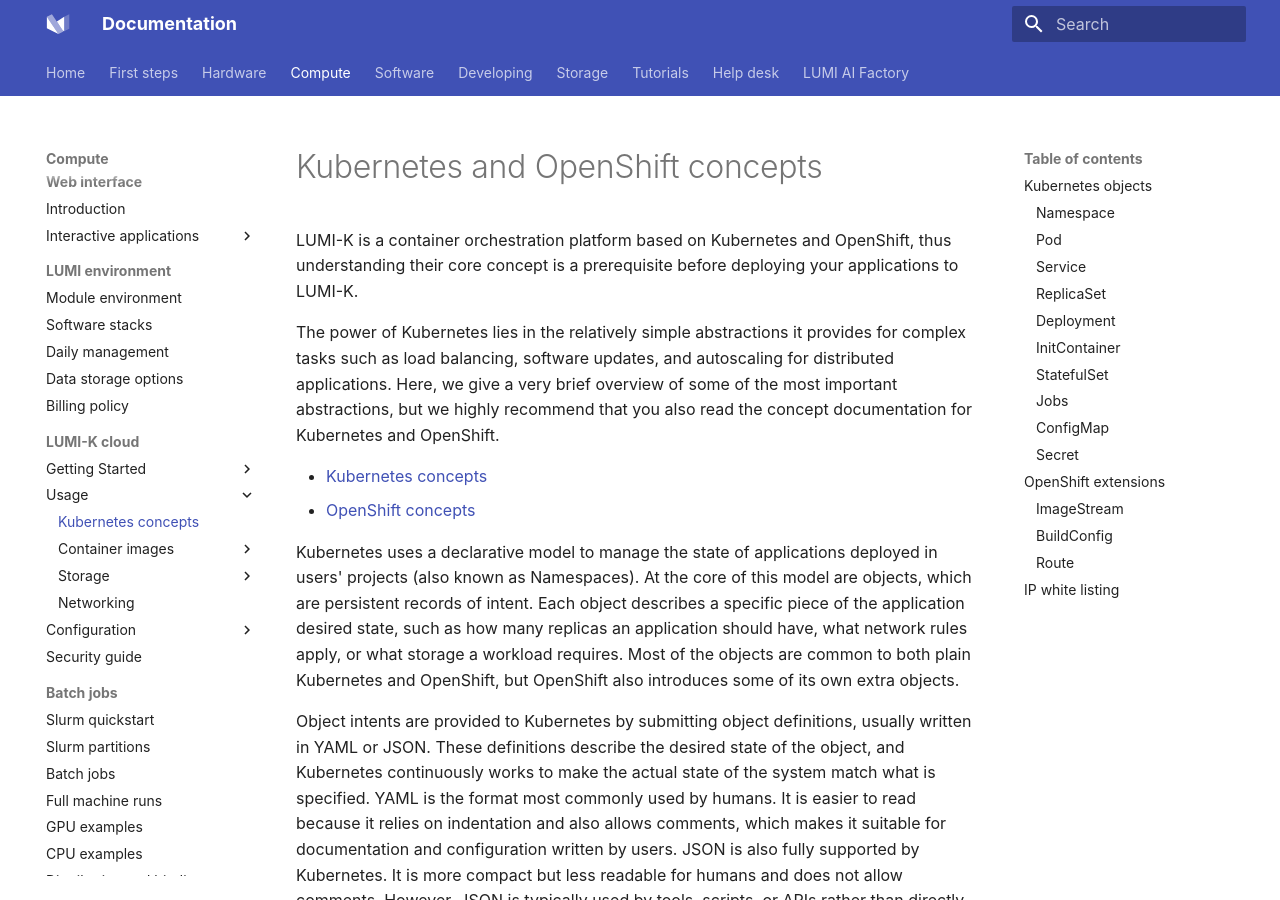
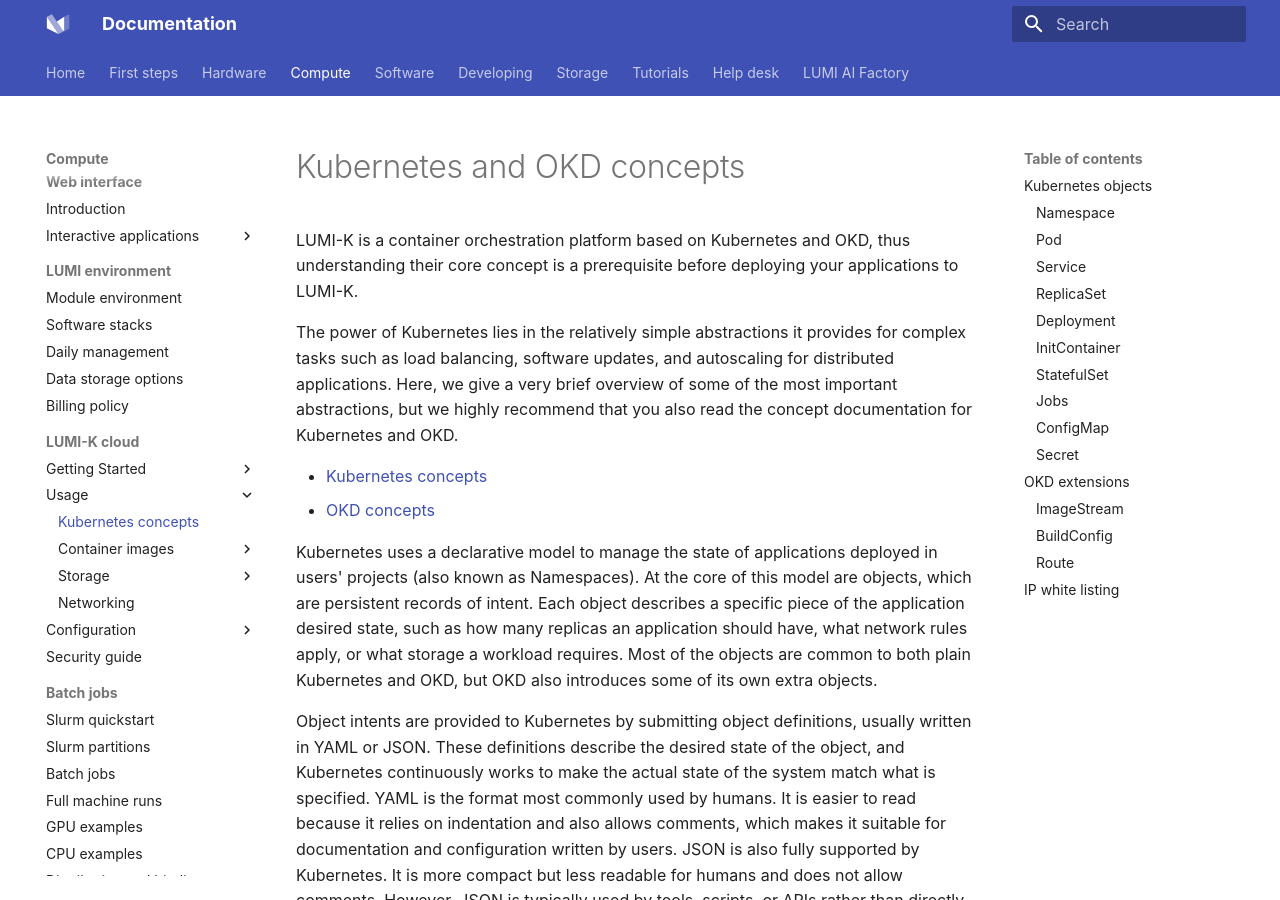
Before and after one commit to Lumi-supercomputer/lumi-userguide, an MkDocs documentation site: the page built from docs/compute/lumi-k/02_usage/01_kube_concepts.md, in a window 1280 px wide and 900 px high. Built offline with MkDocs 1.6.1 and Material for MkDocs 9.7.7, drawn with Linux system fonts in a browser that asks for light colours; some of the changed text lies outside the part shown.

Commit message:
Change the docs link

````diff
--- a/docs/compute/lumi-k/02_usage/01_kube_concepts.md
+++ b/docs/compute/lumi-k/02_usage/01_kube_concepts.md
@@ -1,21 +1,21 @@
-# Kubernetes and OpenShift concepts
+# Kubernetes and OKD concepts
 
-LUMI-K is a container orchestration platform based on Kubernetes and OpenShift, thus understanding their core concept is a
+LUMI-K is a container orchestration platform based on Kubernetes and OKD, thus understanding their core concept is a
 prerequisite before deploying your applications to LUMI-K.
 
 The power of Kubernetes lies in the relatively simple abstractions it provides for complex tasks such as load balancing,
 software updates, and autoscaling for distributed applications. Here, we give a very brief overview of some of the most important
-abstractions, but we highly recommend that you also read the concept documentation for Kubernetes and OpenShift.
+abstractions, but we highly recommend that you also read the concept documentation for Kubernetes and OKD.
 
 * [Kubernetes concepts](https://kubernetes.io/docs/concepts/)
-* [OpenShift concepts](https://docs.redhat.com/en/documentation/openshift_container_platform/4.19/html/building_applications/index)
+* [OKD concepts](https://docs.okd.io/latest/applications/index.html)
 
 
 Kubernetes uses a declarative model to manage the state of applications deployed in users' projects (also known as
 Namespaces). At the core of this model are objects, which are persistent records of intent. Each object describes a
 specific piece of the application desired state, such as how many replicas an application should have, what network
-rules apply, or what storage a workload requires. Most of the objects are common to both plain Kubernetes and OpenShift,
-but OpenShift also introduces some of its own extra objects.
+rules apply, or what storage a workload requires. Most of the objects are common to both plain Kubernetes and OKD,
+but OKD also introduces some of its own extra objects.
 
 Object intents are provided to Kubernetes by submitting object definitions, usually written in YAML or JSON.
 These definitions describe the desired state of the object, and Kubernetes continuously works to make the actual state
@@ -44,7 +44,7 @@
 
 * Applying resource quotas, access controls, and network policies.
 
-In LUMI-K, you will primarily work with projects rather than namespaces. A project is an OpenShift abstraction built on
+In LUMI-K, you will primarily work with projects rather than namespaces. A project is an OKD abstraction built on
 top of a Kubernetes namespace, adding additional metadata and access-control features. However,
 the terms _project_ and _namespace_ are often used interchangeably, as both refer to the logical grouping of a
 user’s resources.
@@ -241,7 +241,7 @@
   selector:
     matchLabels:
       app: nginx # has to match .spec.template.metadata.labels
-  serviceName: "nginx"
+  serviceName: nginx
   replicas: 3 # If omitted, by default is 1
   template:
     metadata:
@@ -388,15 +388,15 @@
 apiVersion: v1
 kind: Secret
 data:
-  secret-config: dGhpc19pc19hX2JhZF90b2tlbgo=
+  secret-config: V2VsY29tZSB0byBMVU1JLUsK
 metadata:
   name: my-secret
   namespace: my-namespace
 ```
 
-##  OpenShift extensions
+##  OKD extensions
 
-OpenShift includes all Kubernetes objects, plus some extensions:
+OKD includes all Kubernetes objects, plus some extensions:
 
 * **BuildConfig** objects build container images
   based on the source files.
@@ -409,7 +409,7 @@
 
 ### ImageStream
 
-[ImageStreams](https://docs.redhat.com/en/documentation/openshift_container_platform/4.17/html/images/managing-image-streams) store images. They simplify
+[ImageStreams](https://docs.okd.io/latest/openshift_images/image-streams-manage.html) store images. They simplify
 the management of container images and can be created by a BuildConfig or the user when a new images are uploaded to the
  image registry.
 
@@ -431,22 +432,22 @@
 
 ### BuildConfig
 
-[BuildConfig](https://docs.redhat.com/en/documentation/openshift_container_platform/4.17/html/builds_using_buildconfig/understanding-image-builds) objects
+[BuildConfig](https://docs.okd.io/latest/cicd/builds/understanding-image-builds.html) objects
 create container images according to specific rules. In the following example, the _Docker_ strategy is used to build a customized version
-of the `httpd` web server container image shipped with OpenShift.
+of the `httpd` web server container image shipped with OKD.
 
 *`buildconfig.yaml`*:
 
 ```yaml
 kind: "BuildConfig"
-apiVersion: "build.openshift.io/v1"
+apiVersion: build.openshift.io/v1
 metadata:
-  name: "custom-httpd-build"
-  namespace: "my-namespace"
+  name: custom-httpd-build
+  namespace: my-namespace
   labels:
-    app: "serveapp"
+    app: serveapp
 spec:
-  runPolicy: "Serial"
+  runPolicy: Serial
   output:
     to:
       kind: ImageStreamTag
@@ -458,26 +459,30 @@
     type: Docker
 ```
 
-After creating the build object (here named `custom-httpd-build`), OpenShift will trigger the build process and create a
-new image stream for the custom image.
+After creating the build object (here named `custom-httpd-build`), you need to trigger "Start build" from web console. Alternatively, you can use the following command to start a build process.
+
+```sh
+oc start-build custom-httpd-build
+```
+
 
 ### Route
 
-Route objects are the OpenShift equivalent of _Ingress_ in vanilla Kubernetes, they expose a Service object to the
+Route objects are the OKD equivalent of _Ingress_ in vanilla Kubernetes, they expose a Service object to the
 internet via HTTP/HTTPS. A typical Route definition would be:
 
 ```yaml
 apiVersion: route.openshift.io/v1
 kind: Route
 metadata:
-  name: "my-route"
-  namespace: "my-namespace"
+  name: my-route
+  namespace: my-namespace
 spec:
-  host: "my-route.apps.lumi-k.eu"
+  host: my-route.apps.lumi-k.eu
   to:
     kind: Service
     weight: 100
-    name: "my-service"
+    name: my-service
   tls:
     insecureEdgeTerminationPolicy: Redirect
     termination: edge
@@ -531,4 +540,4 @@
 
 !!! warning
 
-    If the whitelist entry is malformed, OpenShift will discard the whitelist and allow all traffic.
+    If the whitelist entry is malformed, LUMI-K will discard the whitelist and allow all traffic.
````
Also changed, not shown: other parts of docs/compute/lumi-k/02_usage/01_kube_concepts.md (+11 -6 lines).
